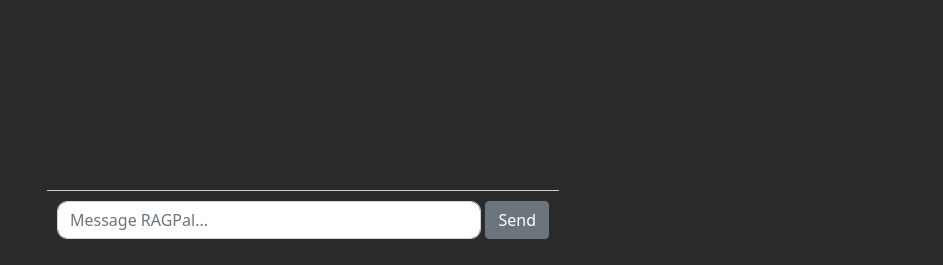
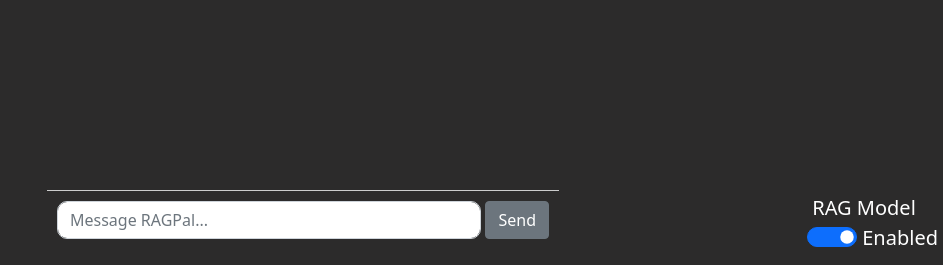
Before and after one commit to ThanosM97/RAGPal, a Flask app: page / in a window 1280 px wide. Shown: the part 535-800 px from the top of the page, without its empty margins (337-1280 px from the left). Run offline with Flask 3, Linux system fonts and the light colour scheme; some libraries are stand-ins or nearby versions.

Commit message:
Add option to disable the RAG functionality

```diff
--- a/app.py
+++ b/app.py
@@ -15,7 +15,7 @@ Functions:
               argument `prompt`.
 """
 import os
-from typing import Generator, List
+from typing import Generator, List, Optional
 
 from flask import Flask, Response, render_template, request
 from openai import AzureOpenAI
@@ -42,7 +42,7 @@ def retrieval(prompt: str) -> List[str]:
 
 def generation(
     prompt: str,
-    relevant_documents: List[str]
+    relevant_documents: Optional[List[str]] = None
 ) -> Generator[bytes, None, str]:
     """Yields chunks of AzureOpenAI API's streamed response.
 
@@ -54,7 +54,8 @@ def generation(
 
     Args:
     - prompt (str): User input/prompt.
-    - relevant_documents (List): A list of relevant documents to the prompt.
+    - relevant_documents (List | None): A list of relevant documents to
+                                        the input prompt, or None.
 
     Yields:
         Chunks of the response in bytes (utf-8 encoded).
@@ -70,22 +71,28 @@ def generation(
 
     instruction = "Respond using Markdown if formatting is needed. "
 
-    rag_instructions = (
-        "Do not justify your answers. " +
-        "Forget the information you have outside of context." +
-        "If the answer to the question is not provided in the context, say" +
-        "I don't know the answer to this question." +
-        "Do not mention that context is provided to the user. " +
-        "Based on these instructions, and the relevant context, answer this:")
+    if relevant_documents is None:
+        message_text = [
+            {"role": "system", "content": instruction},
+            {"role": "user", "content": prompt}]
+    else:
+        rag_instructions = (
+            "Do not justify your answers. " +
+            "Forget the information you have outside of context." +
+            "If the answer to the question is not provided in the context, " +
+            "say I don't know the answer to this question." +
+            "Do not mention that context is provided to the user. " +
+            "Based on these instructions, and the relevant context, " +
+            "Answer the following question:")
 
-    documents = "[NEW DOCUMENT]: ".join(relevant_documents)
-    message_text = [
-        {"role": "system", "content": instruction},
-        {
-            "role": "system",
-            "content": f"Relevant context: {documents}"
-        },
-        {"role": "user", "content": rag_instructions + prompt}]
+        documents = "[NEW DOCUMENT]: ".join(relevant_documents)
+        message_text = [
+            {"role": "system", "content": instruction},
+            {
+                "role": "system",
+                "content": f"Relevant context: {documents}"
+            },
+            {"role": "user", "content": rag_instructions + prompt}]
 
     chat_completion = client.chat.completions.create(
         messages=message_text,
@@ -117,9 +124,10 @@ def home() -> str:
 @app.route("/send_message", methods=["POST"])
 def send_message() -> Flask.response_class:
     prompt = request.form['user-input']
+    rag_enabled = request.form['rag-enabled'] == 'true'
     messages.append(('user', prompt))
 
-    relevant_documents = retrieval(prompt)
+    relevant_documents = retrieval(prompt) if rag_enabled else None
     response = generation(prompt, relevant_documents)
 
     return Response(response, content_type="text/plain",
--- a/static/scripts/form.js
+++ b/static/scripts/form.js
@@ -17,17 +17,19 @@ $('#user-input').on('keydown', function (event) {
     }
 });
 
-// Post message when form is submitted using the button
-$(document).ready(function () {
-    $('#chat-form').submit(function (event) {
-        event.preventDefault();
-        postMessage();
+// Toggle label when switch is toggled
+$('#rag-switch .form-check-input').on('change', function () {
+    if (this.checked) {
+        $('#rag-switch .form-check-label').text('Enabled')
+    } else {
+        $('#rag-switch .form-check-label').text('Disabled')
+    }
+});
 
-    });
-});
 
 function postMessage() {
     var userInput = $('#user-input').val().trim();
+    var ragEnabled = $('#switch').is(":checked")
     if (userInput !== '') {
         $('#chat-messages').append('<div class="message user-message">' + userInput + '<span class="from-label">You</span></div>'); // Display user input immediately
         $('#user-input').val(''); // Clear input field
@@ -40,7 +42,7 @@ function postMessage() {
             headers: {
                 'Content-Type': 'application/x-www-form-urlencoded',
             },
-            body: 'user-input=' + encodeURIComponent(userInput) //for special characters in user's input,
+            body: 'user-input=' + encodeURIComponent(userInput) + "&rag-enabled=" + ragEnabled //for special characters in user's input,
         })
             .then(response => {
                 const reader = response.body.getReader();
@@ -85,3 +87,12 @@ function postMessage() {
             });
     }
 }
+
+// Post message when form is submitted using the button
+$(document).ready(function () {
+    $('#chat-form').submit(function (event) {
+        event.preventDefault();
+        postMessage();
+
+    });
+});
--- a/static/styles/index.css
+++ b/static/styles/index.css
@@ -60,3 +60,20 @@ hr {
     border-radius: 10px;
     margin-right: 5px;
 }
+
+#rag-switch {
+    position: fixed;
+    bottom: 10px;
+    right: 5px;
+    color: white;
+}
+
+#rag-switch .form-check-input[type="checkbox"] {
+    width: 50px;
+    height: 20px;
+}
+
+#rag-switch label {
+    margin-left: 5px;
+    font-size: 20px;
+}
--- a/templates/index.html
+++ b/templates/index.html
@@ -46,6 +46,13 @@
                                 <button type="submit" class="btn btn-secondary">Send</button>
                             </div>
                         </div>
+                        <div id="rag-switch">
+                            <label>RAG Model</label>
+                            <div class="form-check form-switch">
+                                <input class="form-check-input" type="checkbox" name="rag-enabled" id="switch" checked>
+                                <label class="form-check-label" for="switch">Enabled</label>
+                            </div>
+                        </div>
                     </form>
                 </div>
             </div>
```
